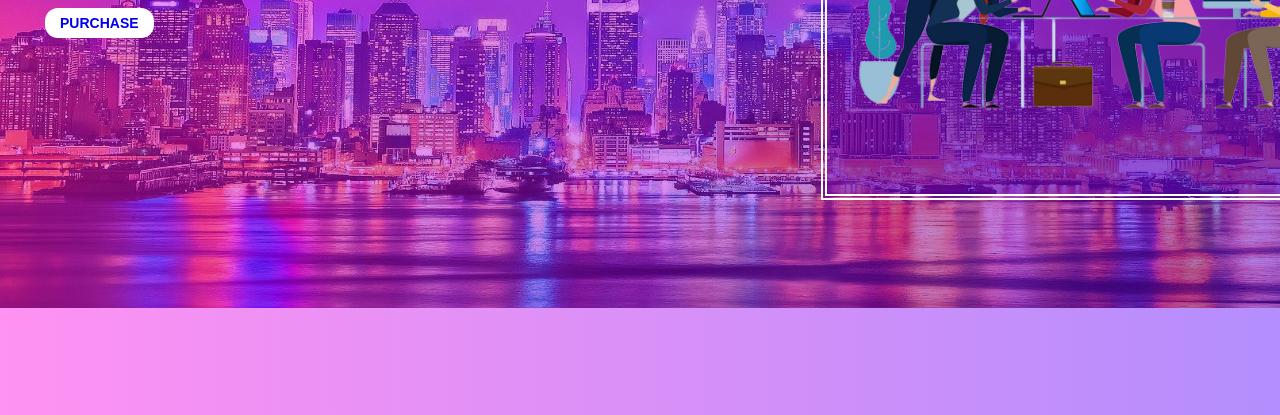
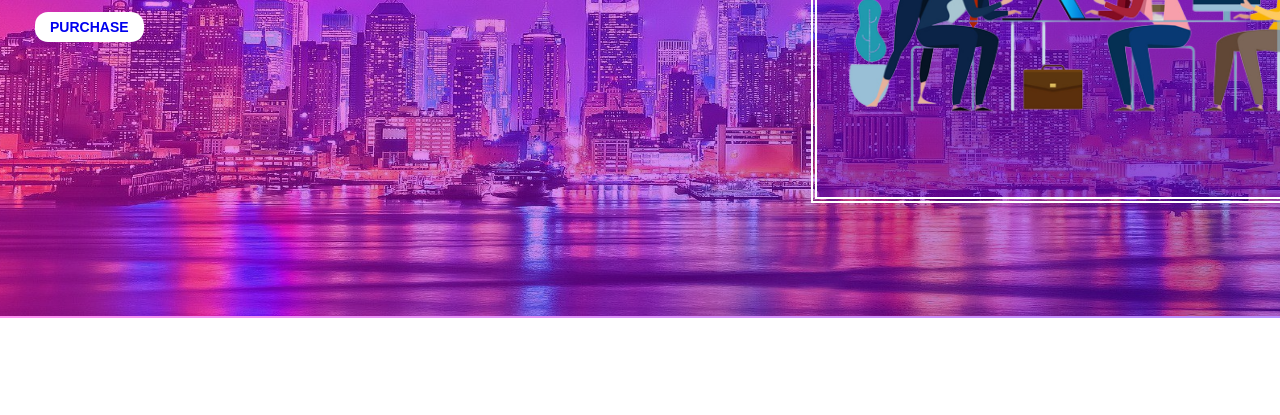
Before and after one commit to jannatulaxa/jannatul_axsa_project01_css, a plain HTML site: page index.html in a window 1280 px wide. Shown: the part 390-805 px from the top of the page. Drawn offline with Linux system fonts and the light colour scheme.

Commit message:
first commit

```diff
--- a/index.html
+++ b/index.html
@@ -8,9 +8,12 @@
 </head>
 <body>
     <div class="background">
+        <div class="box01">
             <img class="background_img" src="image/background.jpg" >
+        </div>
         <div class="background_gradient">
 
+                <div class="part01">
                     <header>
                         <div class="logo">Jannatul Axsa</div>
                         <div class="navbar">
@@ -29,7 +32,9 @@
                             </ul>
                         </div>
                     </header>
+                </div>
 
+                <div class="part02">
                     <main>
                         <div class="box1">
                             <div class="b1">Responsive Design</div>
@@ -40,11 +45,7 @@
                             <img src="image/01.png" alt="">
                         </div>
                     </main>
-
-
-
-
-
+                </div>
         </div>
     </div>
 
--- a/style.css
+++ b/style.css
@@ -2,6 +2,7 @@
 /*    <!------------making_MAIN_CLASS-------------->
 */
 main{
+    position: relative;
     padding: 45px;
     line-height: 30px;
     width: 500px;
@@ -124,7 +125,7 @@ header{
     display: none;
 }
 .navbar ul li:hover > ul{
-    display: block;
+    display: inline-table;
 }
 header ul ul li{
     border: 2px solid rgb(55, 0, 55);
@@ -145,30 +146,45 @@ header .lgbutton:hover{
 
 /*    <!------------End_making_HEADER-------------->
 */
-
-
+.part01{
+    overflow: visible;
+}
+.part02{
+    position: absolute;
+}
 
 
 
 
 /*-----------background design-------------*/
-.background .background_img{
-    width: 1523px;
-    height: 700px;
-    margin-bottom: -12px;
+.background{
+    position: absolute;
+    overflow: hidden;
     margin-top: -10px;
     margin-left: -10px;
-    position: relative;
+}
+
+.background .box01{
+position: relative;
+width: 1537px;
 }
 .background .background_gradient{
-    height: 101.3%;
-    width: 1520.5px;
+position: absolute;
+}
+.background .background_img{
+    width: 1547px;
+    height: 718px;
+    margin-top: -10px;
+    margin-left: -10px;
+}
+.background .background_gradient{
+    height: 710px;
+    width: 1547px;
     background: linear-gradient(to left, rgba(55, 0, 255, 0.448),rgba(255, 0, 225, 0.428));
-    position: absolute;
-    top: 0;
-    left: 0;
-    bottom: 0;
+    top: ;
+    left: -8px;
+    bottom: 2px;
     right: 0;
-    margin: auto;
+
 }
 /*-----------end background design-------------*/
```
Lines whose indentation alone changed are shown as unchanged.
